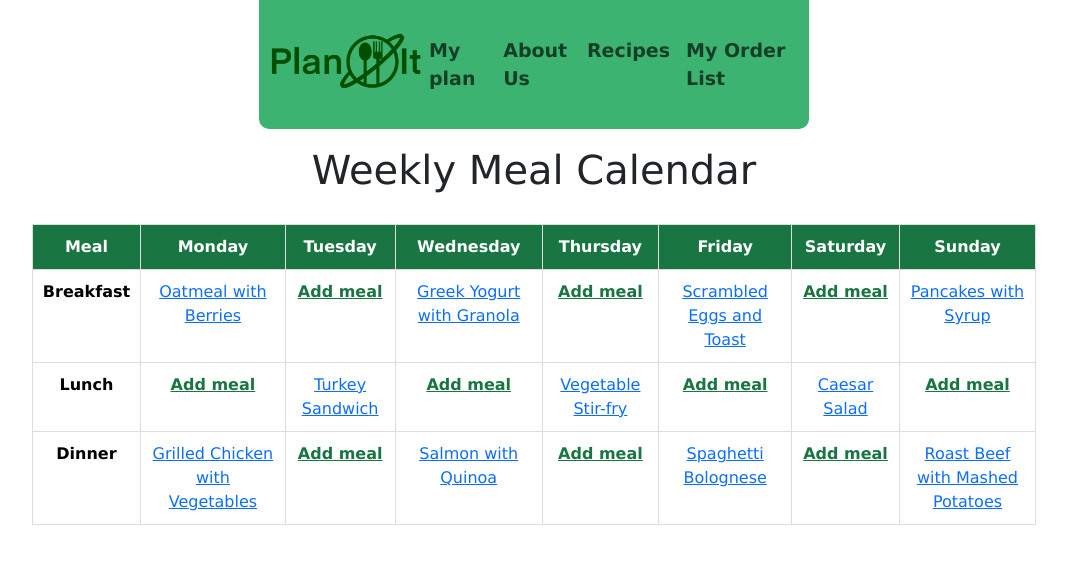
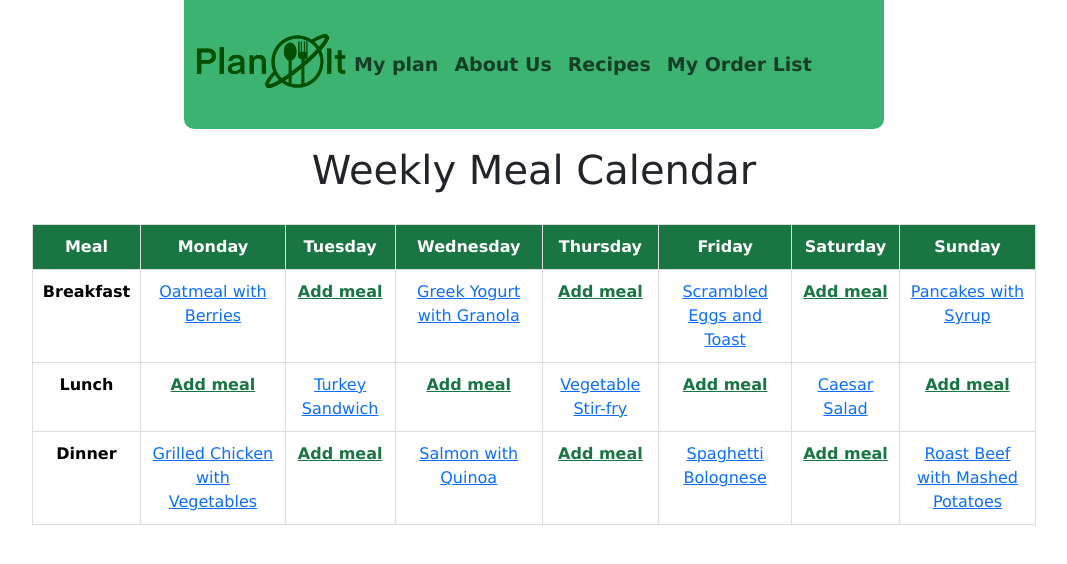
Before and after one commit to Andre-Lepage/MealPlanner, a plain HTML site: page index.html in a window 1280 px wide. Shown: the whole page, without its empty margins (106-1173 px from the left). Drawn offline with nearby package versions, Linux system fonts and the light colour scheme.

Commit message:
updating nav width

```diff
--- a/styles/home.css
+++ b/styles/home.css
@@ -77,7 +77,7 @@ nav{
     padding: 5px;
     display: flex;
     align-items: center;
-    max-width: 550px;
+    max-width: 700px;
     justify-content: center;
     margin: 0 auto;
     font-size: 20px;
```
